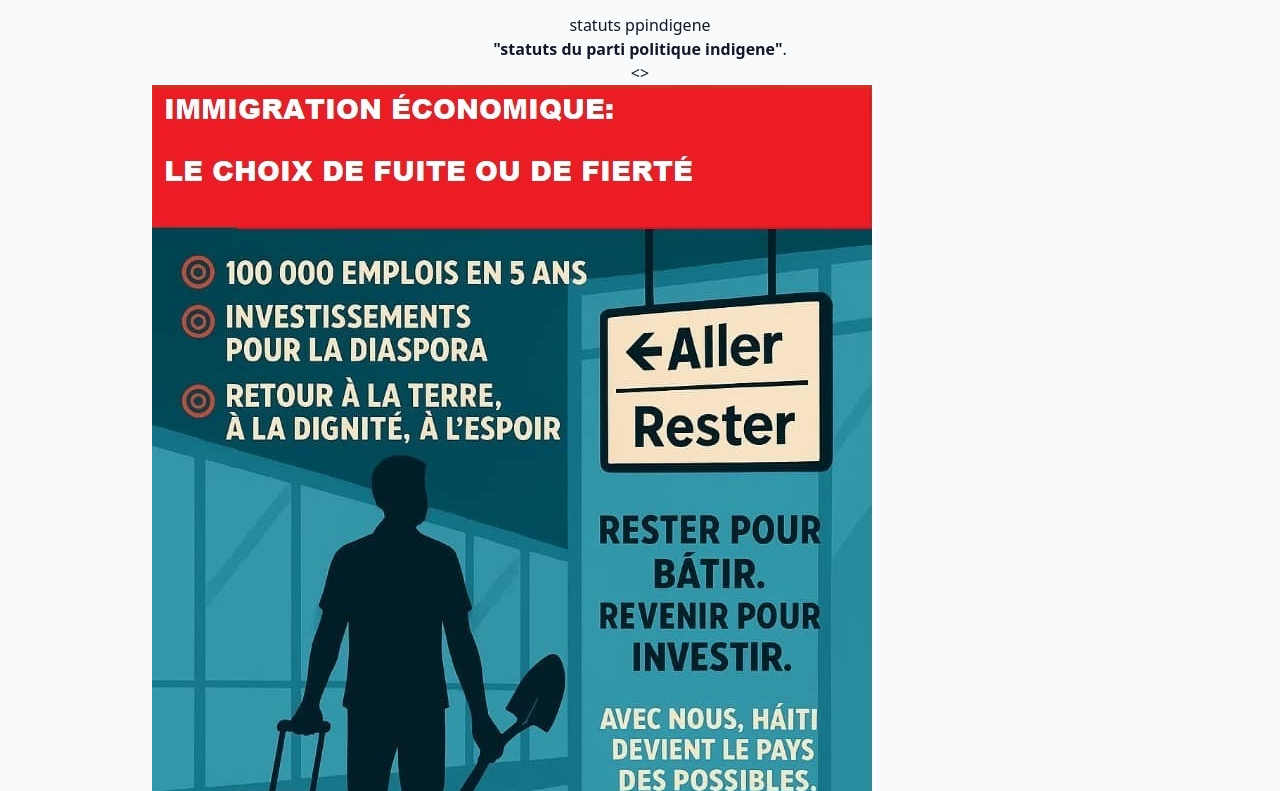
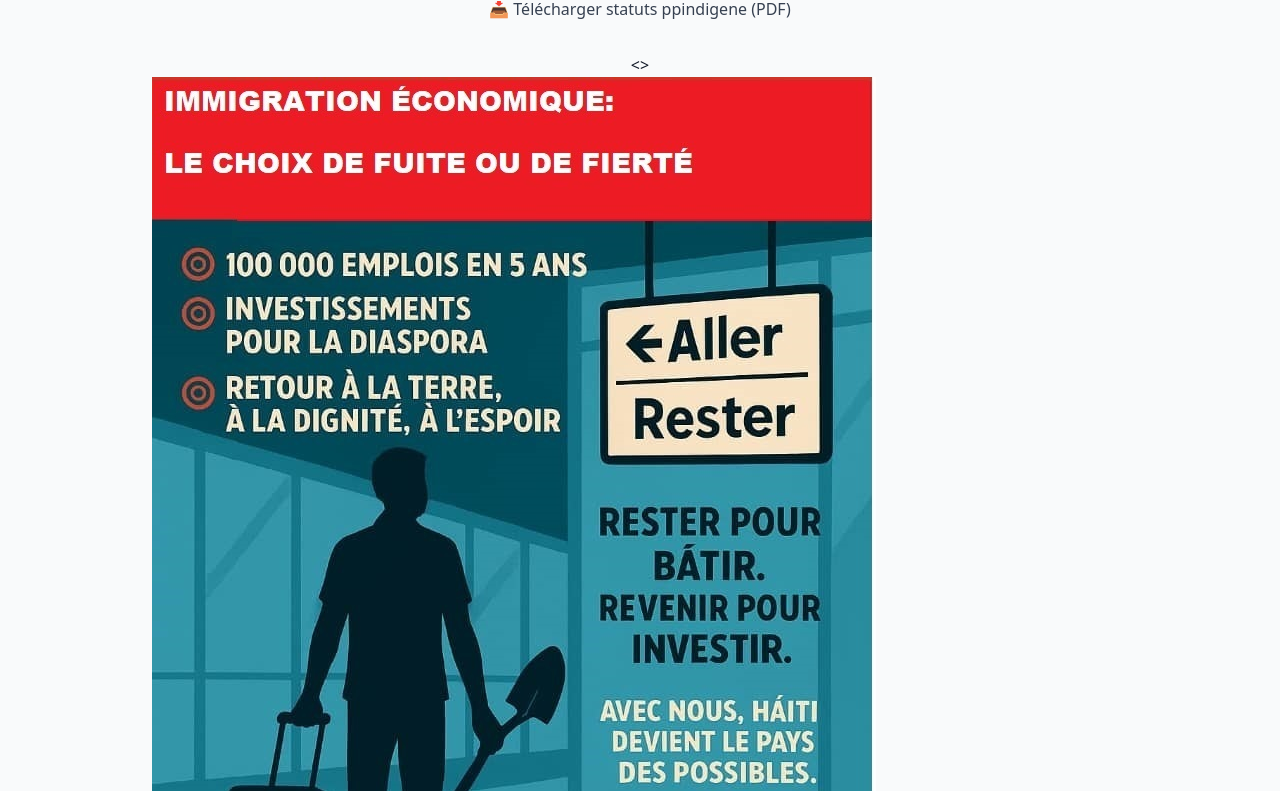
Before and after one commit to admpape-sketch/ppindigene-site-web, a plain HTML site: page Publications.html in a window 1280 px wide. Shown: the part 203-994 px from the top of the page. Drawn offline with nearby package versions, Linux system fonts and the light colour scheme.

Commit message:
Update Publications.html

```diff
--- a/Publications.html
+++ b/Publications.html
@@ -69,19 +69,24 @@
     </div>
 </section>
 
+<!-- Bouton de téléchargement -->
+  <a href="statuts ppindigene.pdf.pdf"
+     class="btn-telecharger"
+     download>
+    📥 Télécharger statuts ppindigene (PDF)
+  </a>
+
+
+
   <!-- IMAGES -->
 
               <!-- Publication Image/Texte -->
 
       <section class="Publication">
-  <h2>statuts ppindigene</h2>
-  <p> <strong>"statuts du parti politique indigene"</strong>.</p>
-
 
 
 
 </head>
-
 
 
 <<i class="mdi mdi-format-section:"></i>>
```
